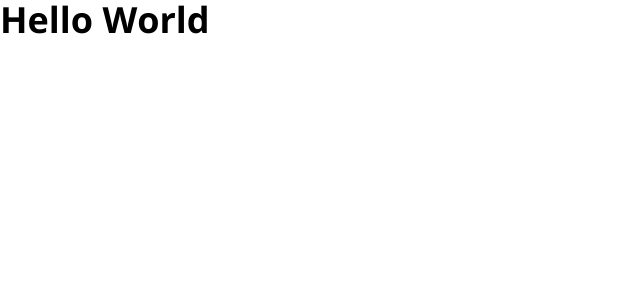
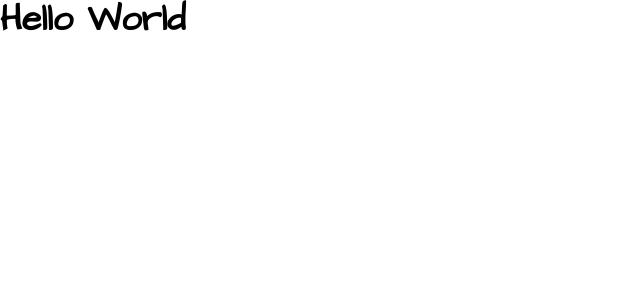
Before and after one commit to LoopFruits/react-portfolio, a React (Create React App) app: page / in a window 1280 px wide. Shown: the top 300 px of the page, without its empty margins (0-640 px from the left). Built offline with nearby package versions, Linux system fonts and the light colour scheme.

Commit message:
added signature font for heading

```diff
--- a/src/App.js
+++ b/src/App.js
@@ -3,7 +3,7 @@
 function App() {
   return (
     <div>
-      <h1 className="text-4xl font-bold">Hello World</h1>
+      <h1 className="text-4xl font-bold font-signature">Hello World</h1>
     </div>
   );
 }
--- a/src/index.css
+++ b/src/index.css
@@ -1,9 +1,12 @@
 @import url('https://fonts.googleapis.com/css2?family=Open+Sans:ital,wght@0,300;0,400;0,500;0,600;0,700;0,800;1,300;1,400;1,500;1,600;1,700;1,800&display=swap');
 
+/* Font used for name  */
+@import url('https://fonts.googleapis.com/css2?family=Architects+Daughter&display=swap');
 @tailwind base;
 @tailwind components;
 @tailwind utilities;
 
+/* entire file is using this font */
 @layer base{
    html {
     font-family: 'Open Sans', sans-serif;
--- a/tailwind.config.js
+++ b/tailwind.config.js
@@ -4,6 +4,9 @@ module.exports = {
   darkMode: 'class',
   theme: {
     extend: {},
+    fontFamily: {
+      signature: ['Architects Daughter'],
+    }
   },
   plugins: [],
 }
```
